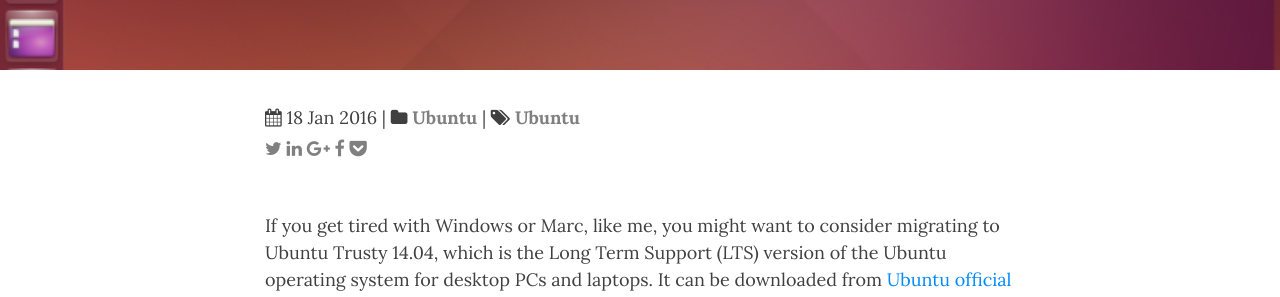
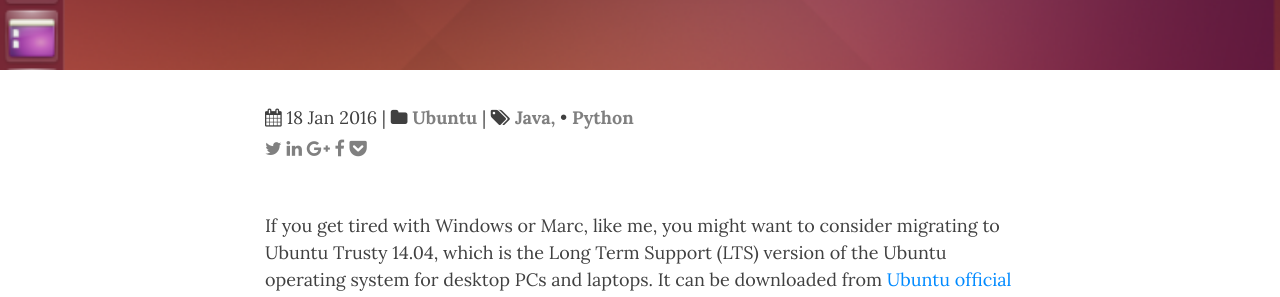
Before and after one commit to stonefl/stonefl.github.io, a Jekyll site: the page built from _posts/2016-01-18-migrating-from-windows-7-to-ubuntu.markdown, in a window 1280 px wide and 900 px high, scrolled down 337 px. Shown: the part 154-451 px from the top of the window. Built offline with Jekyll 4.4.1, drawn with Linux system fonts in a browser that asks for light colours; nearby versions of some CDN libraries; comment, search, counter and statistics services are not loaded.

Commit message:
Updated 2016-01-18-migrating-from-windows-7-to-ubuntu.markdown

```diff
--- a/_posts/2016-01-18-migrating-from-windows-7-to-ubuntu.markdown
+++ b/_posts/2016-01-18-migrating-from-windows-7-to-ubuntu.markdown
@@ -10,7 +10,7 @@
 wordpress_id: 220
 categories:
   - Ubuntu
-tags: Ubuntu
+tags: 'Java, Python'
 published: true
 subtitle: Some tips and tricks for Ubuntu installation
 bigimg: /img/2016-01-18/ubuntu_desktop.png
```
